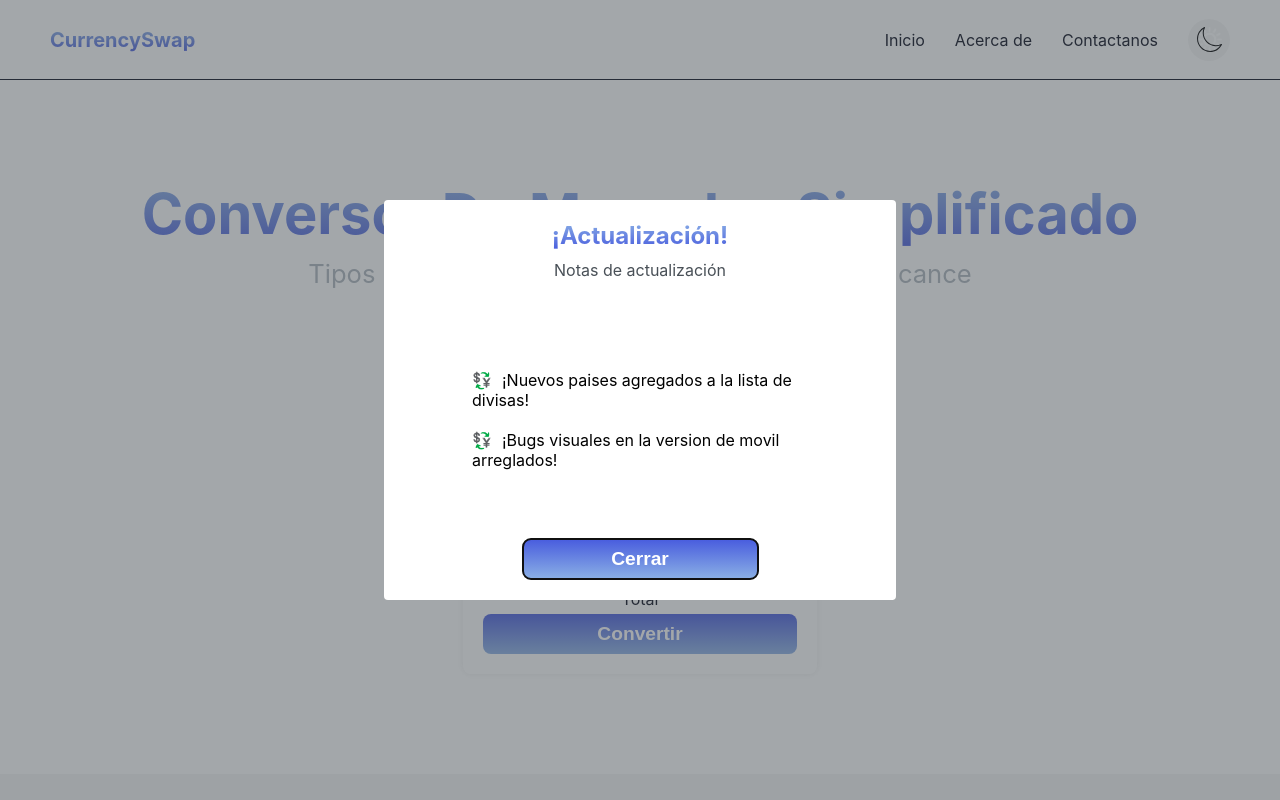
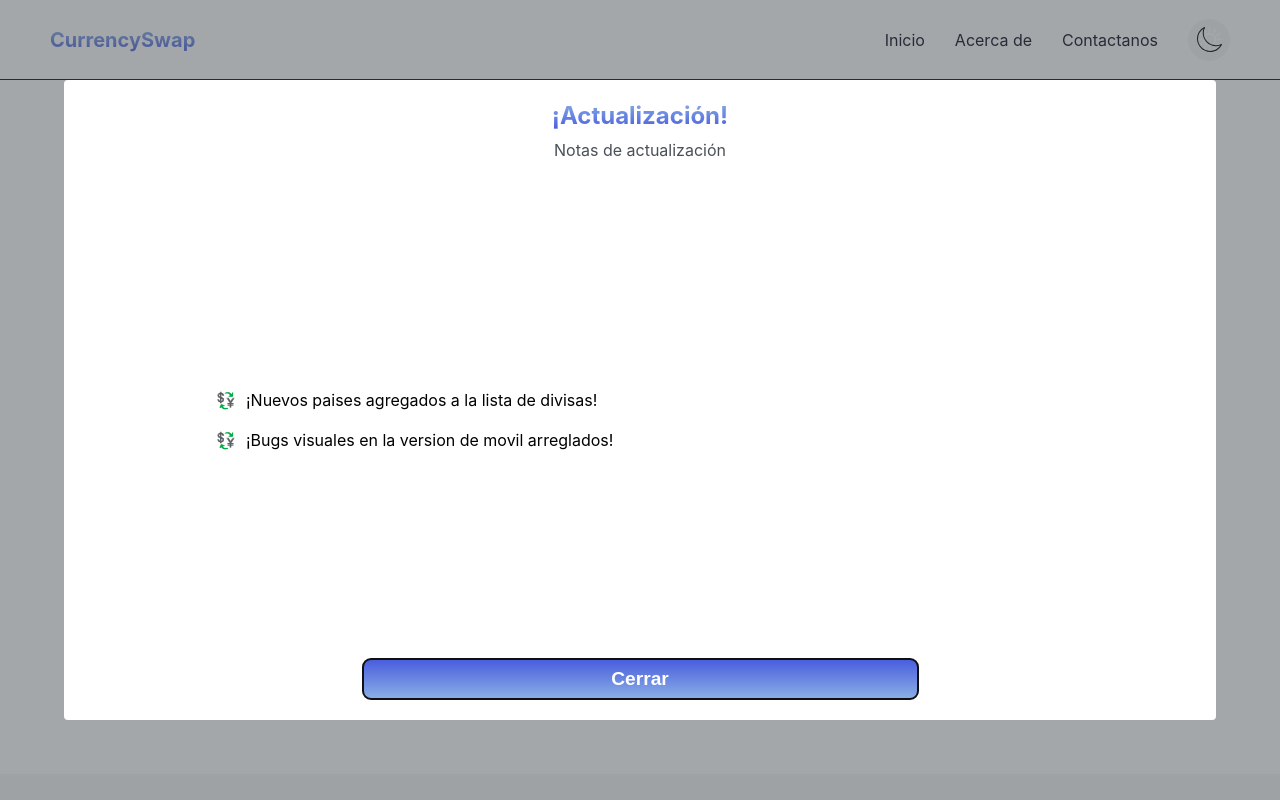
Before and after one commit to Misterreme/Currency-Converter, a website: page index.html in a window 1280 px wide. Shown: the top 800 px of the page. Drawn offline with Linux system fonts and the light colour scheme.

Commit message:
Cambio en la el query para modificar el temaño del message update y que se adapte a celulares y cambio de version

```diff
--- a/src/styles/styles.css
+++ b/src/styles/styles.css
@@ -817,6 +817,11 @@ option:not(option:last-of-type) {
 }
      */
 
+     .update-message {
+        height: 80%;
+        width: 90%
+    }
+
      @media (max-width: 640px) {
         .navbar {
             padding: 0 20px;
```
